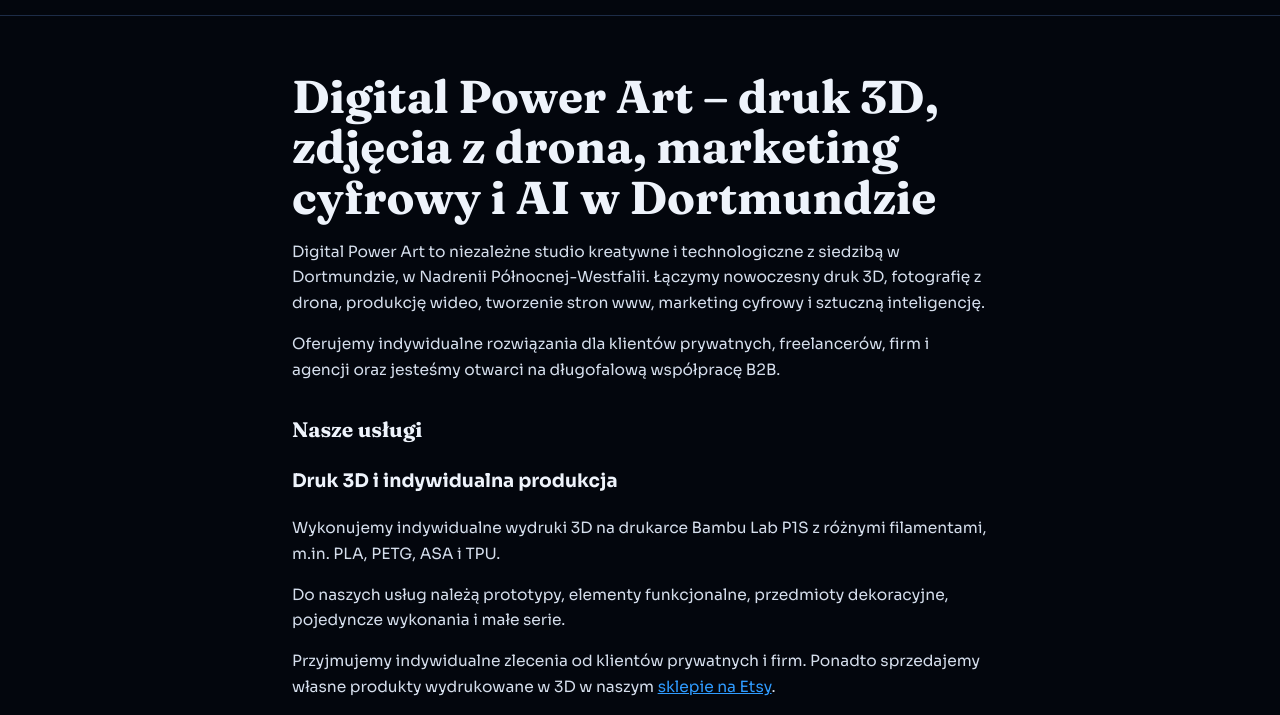
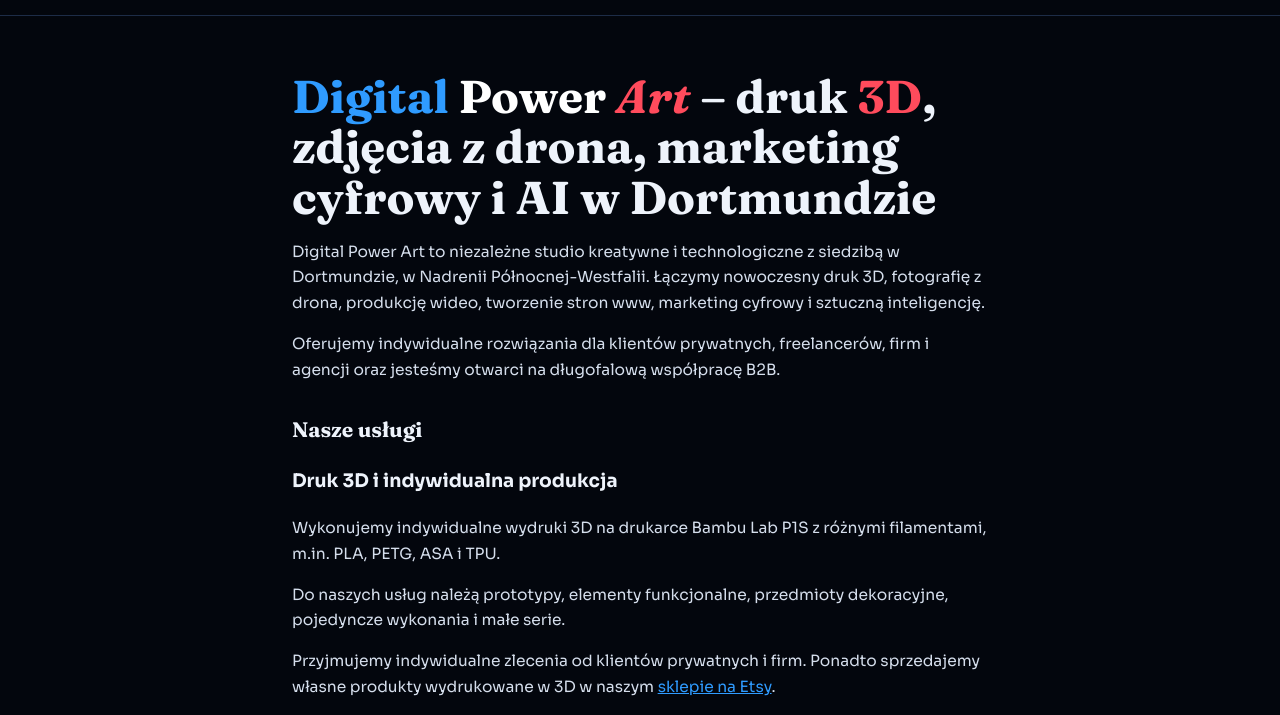
Before and after one commit to ksx2412-sys/digitalpower-site, a plain HTML site: page pl/ueber-uns/index.html in a window 1280 px wide. Shown: the part 60-775 px from the top of the page. Drawn offline with Linux system fonts and the light colour scheme.

Commit message:
Color Digital/Power/Art and 3D in new headings like the logo
Co-Authored-By: Claude Haiku 5.5 <noreply@anthropic.com>
Claude-Session: https://claude.ai/code/session_018vKqU5YvPpYJmjH3KwSwkp

```diff
--- a/pl/ueber-uns/index.html
+++ b/pl/ueber-uns/index.html
@@ -38,8 +38,8 @@ nav.prawne{display:flex;gap:16px;flex-wrap:wrap;justify-content:center;padding:2
 nav.prawne a{color:var(--tekst-2);text-decoration:none}nav.prawne a:hover{color:var(--tekst)}
 [data-l]:not(.on){display:none}
 .logo .adr{font-family:'Sora',sans-serif;font-weight:700;letter-spacing:-.01em}.logo .adr i{font-style:normal;color:var(--tekst-2)}
-</style></head><body><header class="pasek"><a class="logo" href="/" data-home translate="no"><img src="/logo.png" alt=""><span class="adr"><span class="d">digital</span>power<i>.art</i></span></a><nav class="jez"><a href="/ueber-uns/">DE</a><a href="/pl/ueber-uns/">PL</a><a href="/en/">EN</a></nav></header><main><article>
-<h1>Digital Power Art – druk 3D, zdjęcia z drona, marketing cyfrowy i AI w Dortmundzie</h1>
+.kol-digital{color:var(--niebieski)}.kol-power{color:#fff}.kol-art{color:var(--czerwien);font-style:italic}.kol-3d{color:var(--czerwien)}</style></head><body><header class="pasek"><a class="logo" href="/" data-home translate="no"><img src="/logo.png" alt=""><span class="adr"><span class="d">digital</span>power<i>.art</i></span></a><nav class="jez"><a href="/ueber-uns/">DE</a><a href="/pl/ueber-uns/">PL</a><a href="/en/">EN</a></nav></header><main><article>
+<h1><span class="kol-digital">Digital</span> <span class="kol-power">Power</span> <span class="kol-art">Art</span> – druk <span class="kol-3d">3D</span>, zdjęcia z drona, marketing cyfrowy i AI w Dortmundzie</h1>
 <p>Digital Power Art to niezależne studio kreatywne i technologiczne z siedzibą w Dortmundzie, w Nadrenii Północnej-Westfalii. Łączymy nowoczesny druk 3D, fotografię z drona, produkcję wideo, tworzenie stron www, marketing cyfrowy i sztuczną inteligencję.</p>
 <p>Oferujemy indywidualne rozwiązania dla klientów prywatnych, freelancerów, firm i agencji oraz jesteśmy otwarci na długofalową współpracę B2B.</p>
 
```
Also changed, not shown: index.html (+2 -2 lines), ueber-uns/index.html (+2 -2 lines).
